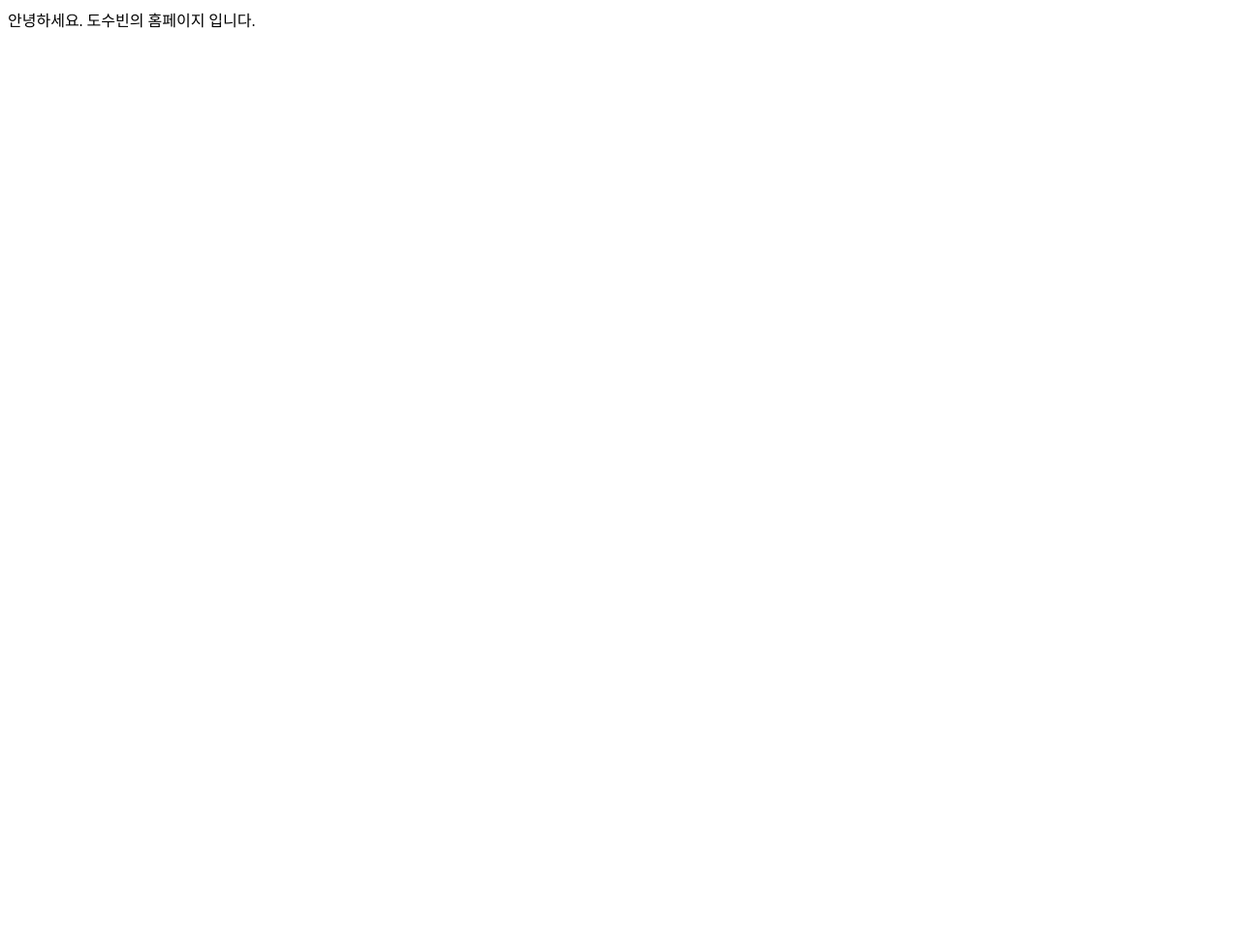
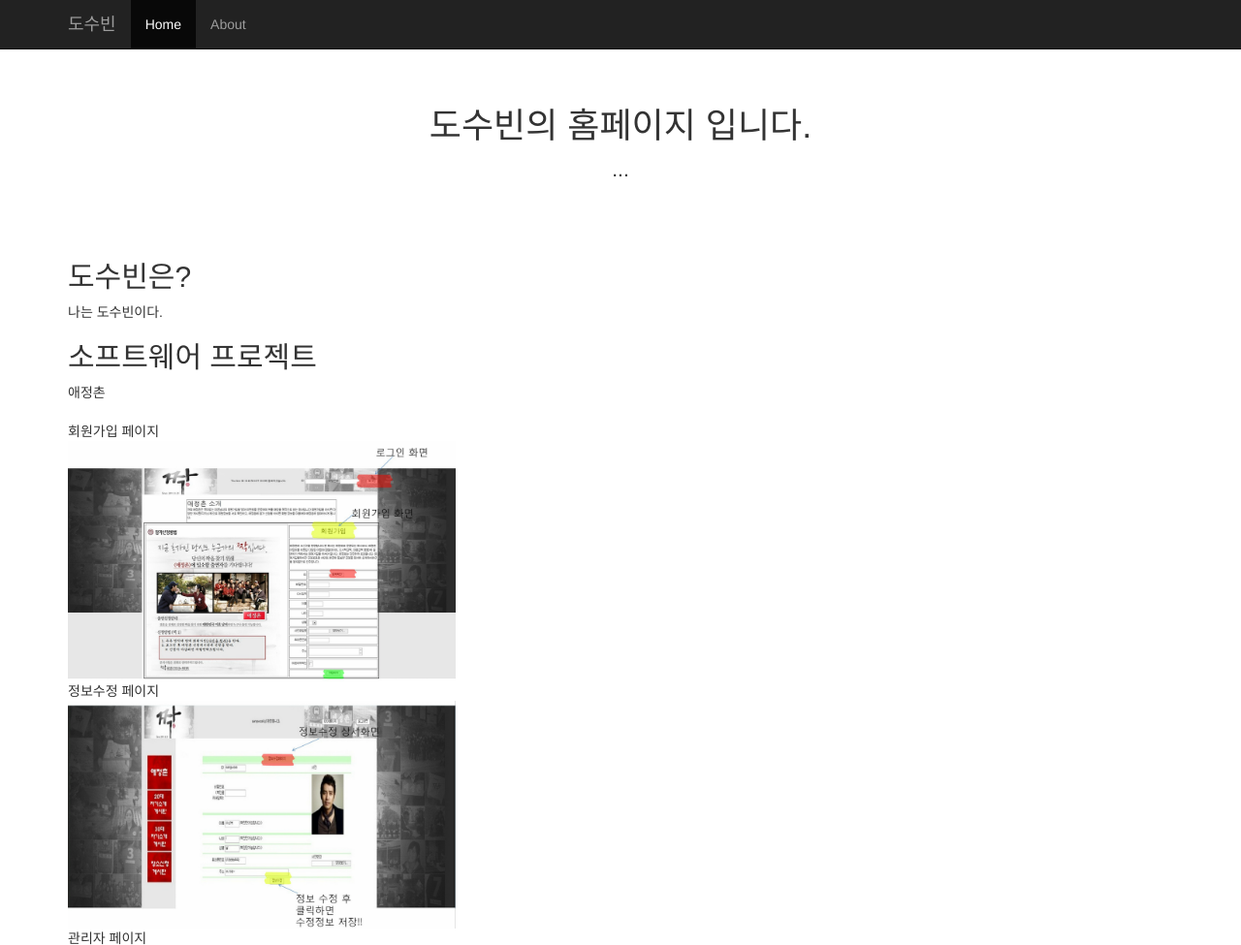
Before and after one commit to dosubeen/dosubeen.github.io, a plain HTML site: page index.html in a window 1280 px wide. Shown: the top 975 px of the page at 97% size. Before the commit the page ends 800 px from the top, so only its background shows below. Drawn offline with nearby package versions, Linux system fonts and the light colour scheme.

Commit message:
애정촌, 3ds max 작품 내용 추가

```diff
--- a/index.html
+++ b/index.html
@@ -1,9 +1,96 @@
 <!DOCTYPE html>
 <html>
 <head>
+  <meta charset="utf-8">
+  <meta http-equiv="X-UA-Compatible" content="IE=edge">
+  <meta name="viewport" content="width=device-width, initial-scale=1">
+  <meta name="description" content="도수빈의 홈페이지">
+  <meta name="author" content="도수빈">
+
   <title>도수빈의 홈페이지</title>
+
+  <link rel="stylesheet" href="https://maxcdn.bootstrapcdn.com/bootstrap/3.3.7/css/bootstrap.min.css">
+
+  <style>
+  body {
+    padding-top: 50px;
+  }
+  .starter-template {
+    padding: 40px 15px;
+    text-align: center;
+  }
+  .love-images {
+    width: 400px;
+  }
+
+  </style>
 </head>
 <body>
-  안녕하세요. 도수빈의 홈페이지 입니다.
+
+
+<nav class="navbar navbar-inverse navbar-fixed-top">
+  <div class="container">
+    <div class="navbar-header">
+      <button type="button" class="navbar-toggle collapsed" data-toggle="collapse" data-target="#navbar" aria-expanded="false" aria-controls="navbar">
+        <span class="sr-only">Toggle navigation</span>
+        <span class="icon-bar"></span>
+        <span class="icon-bar"></span>
+        <span class="icon-bar"></span>
+      </button>
+      <a class="navbar-brand" href="#">도수빈</a>
+    </div>
+    <div id="navbar" class="collapse navbar-collapse">
+      <ul class="nav navbar-nav">
+        <li class="active"><a href="#">Home</a></li>
+        <li><a href="#about">About</a></li>
+
+      </ul>
+    </div><!--/.nav-collapse -->
+  </div>
+</nav>
+
+<div class="container">
+  <div class="starter-template">
+    <h1>도수빈의 홈페이지 입니다.</h1>
+    <p class="lead">
+      ...
+    </p>
+  </div>
+</div><!-- /.container -->
+
+<div class="container" id="about">
+  <h2>도수빈은?</h2>
+  나는 도수빈이다.
+</div>
+
+<div class="container" id="software">
+  <h2>소프트웨어 프로젝트</h2>
+  애정촌<br>
+  <br>
+  회원가입 페이지<br>
+  <img src="images/2012_love_register.png" class="love-images"><br>
+  정보수정 페이지<br>
+  <img src="images/2012_love_profile.png" class="love-images"><br>
+  관리자 페이지<br>
+  <img src="images/2012_love_admin.png" class="love-images"><br>
+
+
+</div>
+
+<div class="container" id="graphic">
+  <h2>그래픽 작업</h2>
+  기간: 2016.11.21~2016.12.09<br>
+  사용 S/W: 3Ds Max, Meshmixer, XYZ Printing<br>
+  제작인원: 1명<br>
+  <img src="images/2016_3dsmax.jpg">
+</div>
+
+
+<!-- Bootstrap core JavaScript
+================================================== -->
+<!-- Placed at the end of the document so the pages load faster -->
+<script src="https://ajax.googleapis.com/ajax/libs/jquery/1.12.4/jquery.min.js"></script>
+<script src="https://maxcdn.bootstrapcdn.com/bootstrap/3.3.7/js/bootstrap.min.js"></script>
+
 </body>
 </html>
```
Also changed, not shown: images/2012_love_admin.png (added), images/2012_love_profile.png (added), images/2012_love_register.png (added), images/2016_3dsmax.jpg (added).
